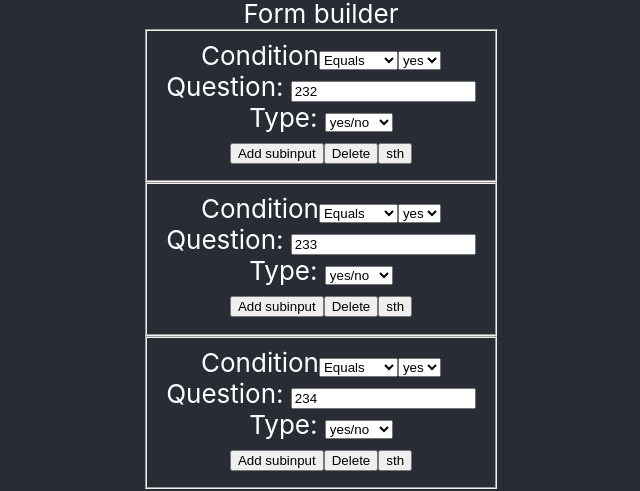
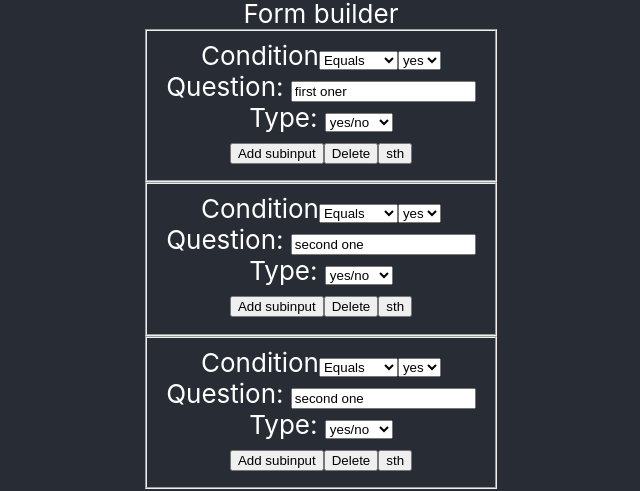
Before and after one commit to pawellicznerski/form-builder, a React (Create React App) app: page / in a window 1280 px wide. Shown: the part 141-632 px from the top of the page, without its empty margins (319-959 px from the left). Built offline with nearby package versions, Linux system fonts and the light colour scheme.

Commit message:
adding onchange fn to all the forms

```diff
--- a/src/components/ConditionForm.js
+++ b/src/components/ConditionForm.js
@@ -11,7 +11,11 @@ class ConditionForm extends Component{
   renderOptions(){
     if(this.props.fatherType==='number'){
       return(
-        <select id="d">
+        <select
+          id="d"
+          onChange={this.props.handleChange.bind(this)}
+          name="condition"
+        >
           <option value="Equals">Equals</option>
           <option value="Grater">Grater than</option>
           <option value="Lower">Lower than</option>
@@ -19,7 +23,11 @@ class ConditionForm extends Component{
       )
     } else{
       return(
-        <select id="d">
+        <select
+          id="d"
+          onChange={this.props.handleChange.bind(this)}
+          name="condition"
+        >
           <option value="Equals">Equals</option>
           <option value="Unequals">Unequals</option>
         </select>
@@ -30,14 +38,22 @@ class ConditionForm extends Component{
   renderFatherValue(){
     if(this.props.fatherType==='radio'){
       return(
-        <select id="d">
+        <select
+          id="d"
+          onChange={this.props.handleChange.bind(this)}
+          name="condition"
+        >
           <option value="yes">yes</option>
           <option value="no">no</option>
         </select>
       )
     } else{
       return(<div>
-        <input value={this.props.value}/>
+        <input
+          value={this.props.value}
+          onChange={this.props.handleChange.bind(this)}
+          name="condition"
+          />
         </div>
       )
     }
--- a/src/components/Form.js
+++ b/src/components/Form.js
@@ -7,25 +7,25 @@ class Form extends Component{
   constructor(props){
     super(props)
     this.state={
-        form:{
-          id:this.props.id,
-          // type:this.props.type,
-          // question:this.props.question,
-          // condition:this.props.condition,
-          // subform:[this.props.subform]
-        }
+      value:'',
+      id:this.props.id,
+      type:this.props.type,
+      question:this.props.question,
+      condition:this.props.condition,
+      subform:[this.props.subform]
     }
   }
-  // handleChange(e) {
-  // this.setState({value: e.target.value});
-  // const target = e.target;
-  // const value = target.type === 'checkbox' ? target.checked : target.value;//potrzebne w razie dolączenia checkbox-a
-  // const name = target.name;
-  //
-  // this.setState({
-  //    [name]: value,
-  //  });
-  // }
+  handleChange(e) {
+  this.setState({value: e.target.value});
+  console.log(e.target.value,e.target.name);
+  const target = e.target;
+  const value = target.type === 'checkbox' ? target.checked : target.value;//potrzebne w razie dolączenia checkbox-a
+  const name = target.name;
+
+  this.setState({
+     [name]: value,
+   });
+  }
   // handleSubmit(e){
   //   e.preventDefault();
   //   console.log("what?",this.state.question,this.state.type);
@@ -39,24 +39,31 @@ class Form extends Component{
   }
 showId(e){
   e.preventDefault();
-  const {id,type,question, condition} = this.state.form;
-  console.log("id", id);
+  // const {id,type,question, condition} = this.state.form;
+  // console.log("id", id);
 }
 addForm(e){
   e.preventDefault();
-  const id = this.props.id;
-  this.props.addForm(id,this.state.form)
+  const {id,type,question,condition,subform} = this.state;
+  this.props.addForm(id,{id,type,question,condition,subform})
 }
   render(){
     // console.log("it is rendered in form");
-    const id = this.props.id;
+    const {question} = this.state;
     return(
       <form >
       <fieldset>
 
-        <ConditionForm fatherType="radio" value={4}/>
-        <QuestionForm question={this.props.id}/>
-        <TypeForm type="radio"/>
+        <ConditionForm
+          handleChange={this.handleChange.bind(this)}
+          fatherType="radio"
+          value={4}/>
+        <QuestionForm
+          handleChange={this.handleChange.bind(this)}
+          question={question}/>
+        <TypeForm
+          handleChange={this.handleChange.bind(this)}
+          type="radio"/>
 
         <button onClick={this.addForm.bind(this)}>Add subinput</button>
         <button onClick={this.removeForm.bind(this)}>Delete</button>
--- a/src/components/QuestionForm.js
+++ b/src/components/QuestionForm.js
@@ -8,17 +8,14 @@ class QuestionForm extends Component{
     }
   }
 
-  renderOption(){
-    return(
-      <option>dupa</option>
-    )
-  }
-
   render(){
     return(
       <div>
       <label htmlFor="d">Question: </label>
-        <input value={this.props.question}></input>
+        <input
+          onChange={this.props.handleChange.bind(this)}
+          name='question'
+          value={this.props.question}></input>
       </div>
     )
   }
--- a/src/components/TypeForm.js
+++ b/src/components/TypeForm.js
@@ -13,7 +13,11 @@ class SelectForm extends Component{
     return(
       <div>
        <label htmlFor="d">Type: </label>
-        <select id="d" defaultValue={type}>
+        <select
+          id="d"
+          defaultValue={type}
+          onChange={this.props.handleChange.bind(this)}
+          name='type'  >
           <option
             value="text"
             >text</option>
```
Also changed, not shown: src/components/FormBuilder.js (+0 -47 lines).
